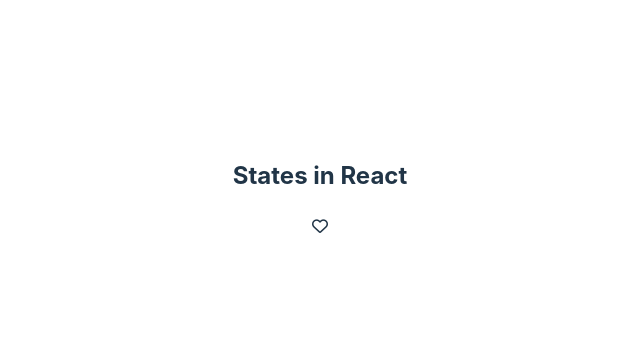
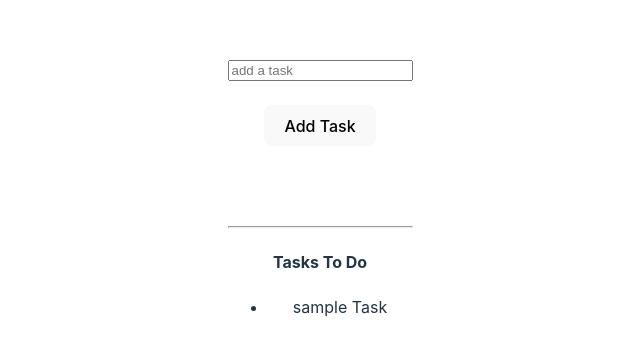
Before and after one commit to sid21-1/React, a React (Vite) app in the folder amazon component/: page / in a window 1280 px wide. Shown: the part 204-558 px from the top of the page, without its empty margins (320-960 px from the left). Built offline with nearby package versions, Linux system fonts and the light colour scheme.

Commit message:
created the add task feature

```diff
--- a/amazon component/src/App.jsx
+++ b/amazon component/src/App.jsx
@@ -2,15 +2,17 @@
 import './App.css'
 import ProductTab from './ProductTab'
 import LikeButton from './LikeButton'
+import TodoList from './components/TodoList'
 
 function App() {
   const [count, setCount] = useState(0)
 
   return (
     <>
-    <h2>States in React</h2>
+    <TodoList/>
+    {/* <h2>States in React</h2> */}
       {/* <ProductTab/> */}
-      <LikeButton/>
+      {/* <LikeButton/> */}
     </>
   )
 }
--- /dev/null
+++ b/amazon component/src/components/TodoList.jsx
@@ -0,0 +1,41 @@
+import React, { useState } from "react";
+const TodoList = () => {
+  const [todos, setTodos] = useState(["sample Task"]);
+  const [newTodo, setNewTodo] = useState("");
+
+  let addNewTask = () => {
+    setTodos([...todos, newTodo]);
+    setNewTodo("");
+  };
+
+  let updateTodoValue = (event) => {
+    setNewTodo(event.target.value);
+  };
+
+  return (
+    <div>
+      <input
+        value={newTodo}
+        type="text"
+        placeholder="add a task"
+        onChange={updateTodoValue}
+      />
+      <br />
+      <br />
+      <button onClick={addNewTask}>Add Task</button>
+      <br />
+      <br />
+      <br />
+      <br />
+      <hr />
+      <h4>Tasks To Do</h4>
+      <ul>
+        {todos.map((todo) => (
+          <li>{todo}</li>
+        ))}
+      </ul>
+    </div>
+  );
+};
+
+export default TodoList;
```
